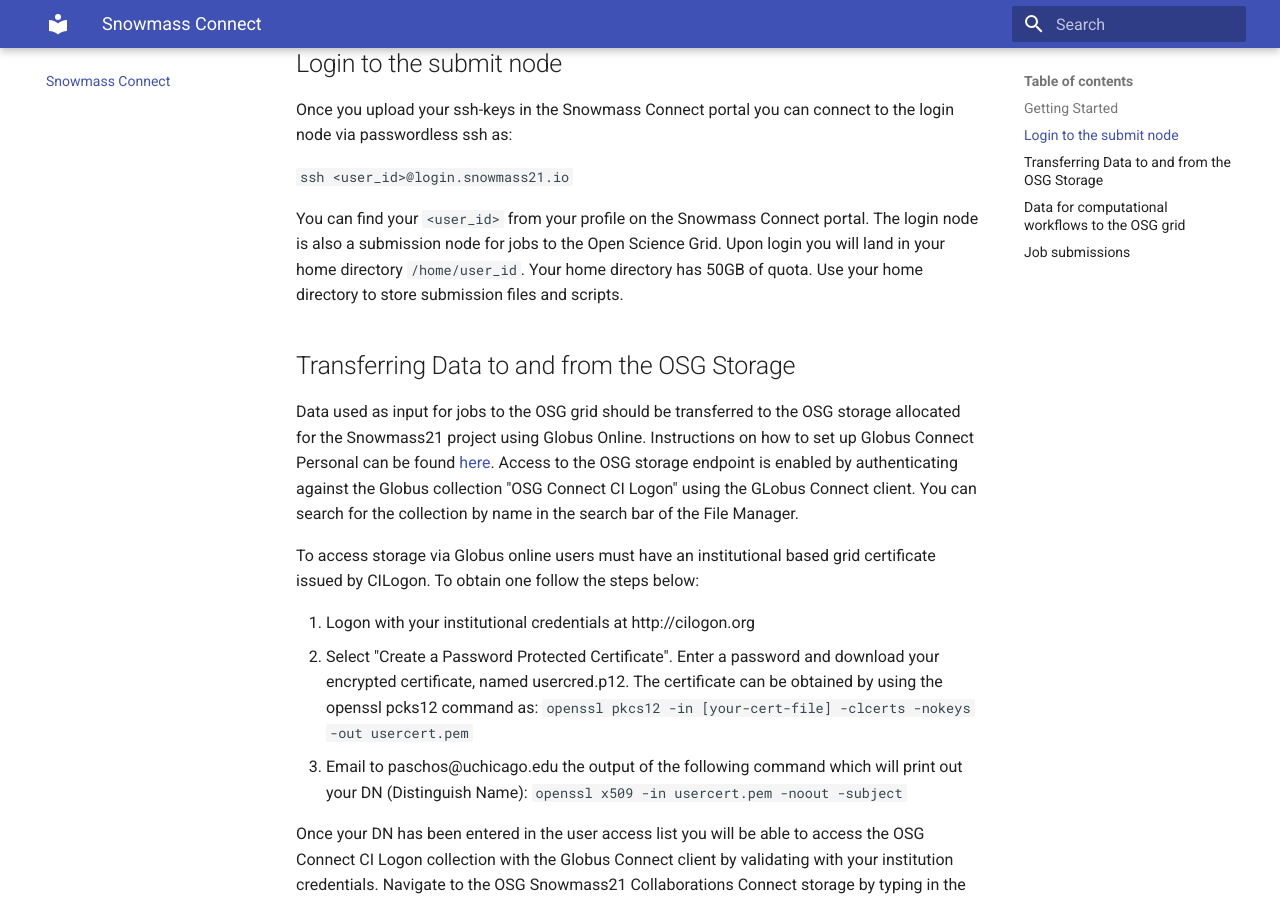
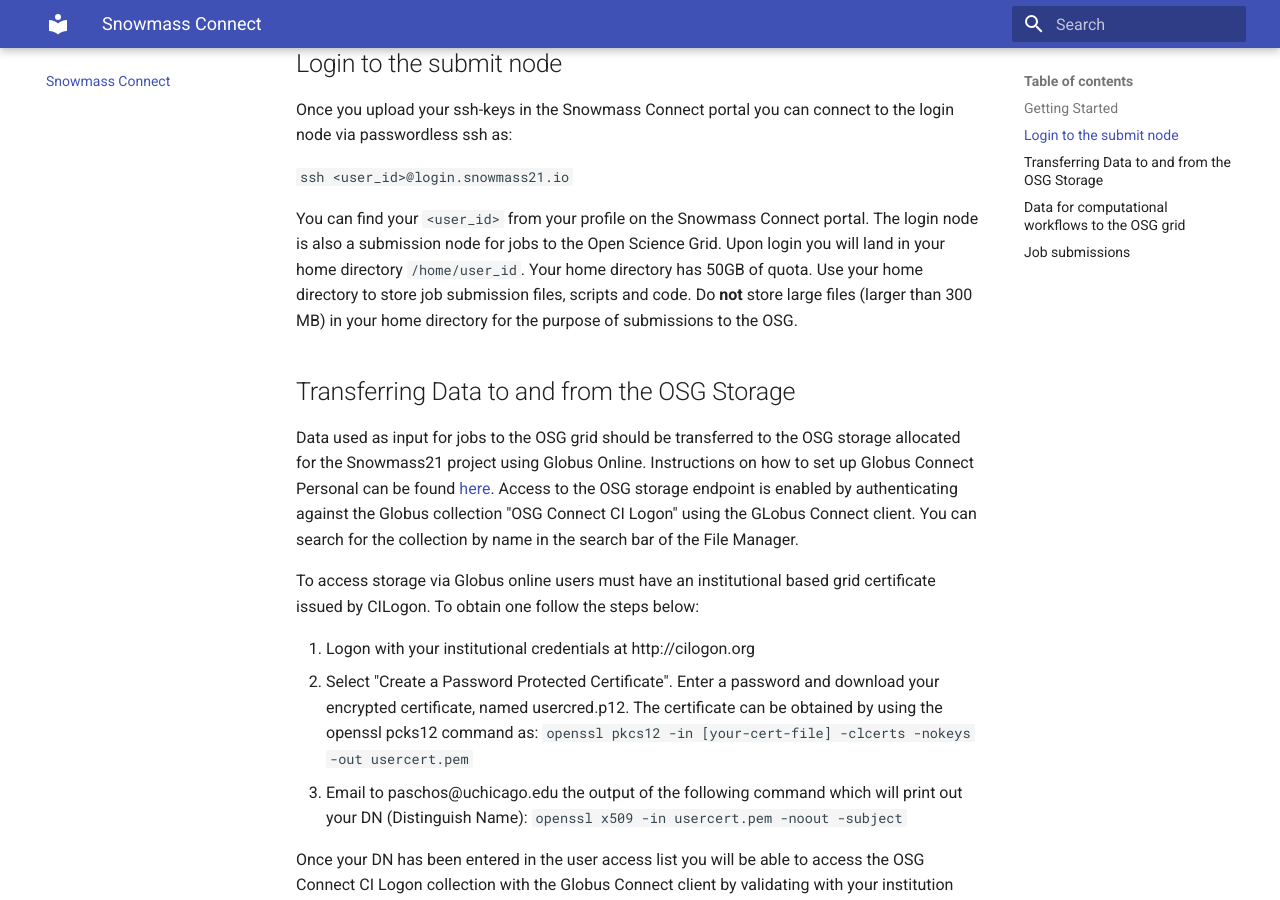
Before and after one commit to ppaschos/snowmass-connect-docs, an MkDocs documentation site: the page built from docs/index.md, in a window 1280 px wide and 900 px high, scrolled down 492 px. Built offline with MkDocs 1.6.1 and Material for MkDocs 9.7.7, drawn with Linux system fonts in a browser that asks for light colours.

Commit message:
Update index.md

```diff
--- a/docs/index.md
+++ b/docs/index.md
@@ -16,7 +16,7 @@
 
 You can find your `<user_id>` from your profile on the Snowmass Connect portal.
 The login node is also a submission node for jobs to the Open Science Grid. Upon login you will land in your home directory `/home/user_id`. Your home
-directory has 50GB of quota. Use your home directory to store submission files and scripts.
+directory has 50GB of quota. Use your home directory to store job submission files, scripts and code. Do **not** store large files (larger than 300 MB) in your home directory for the purpose of submissions to the OSG.
 
 ## Transferring Data to and from the OSG Storage
 
```
